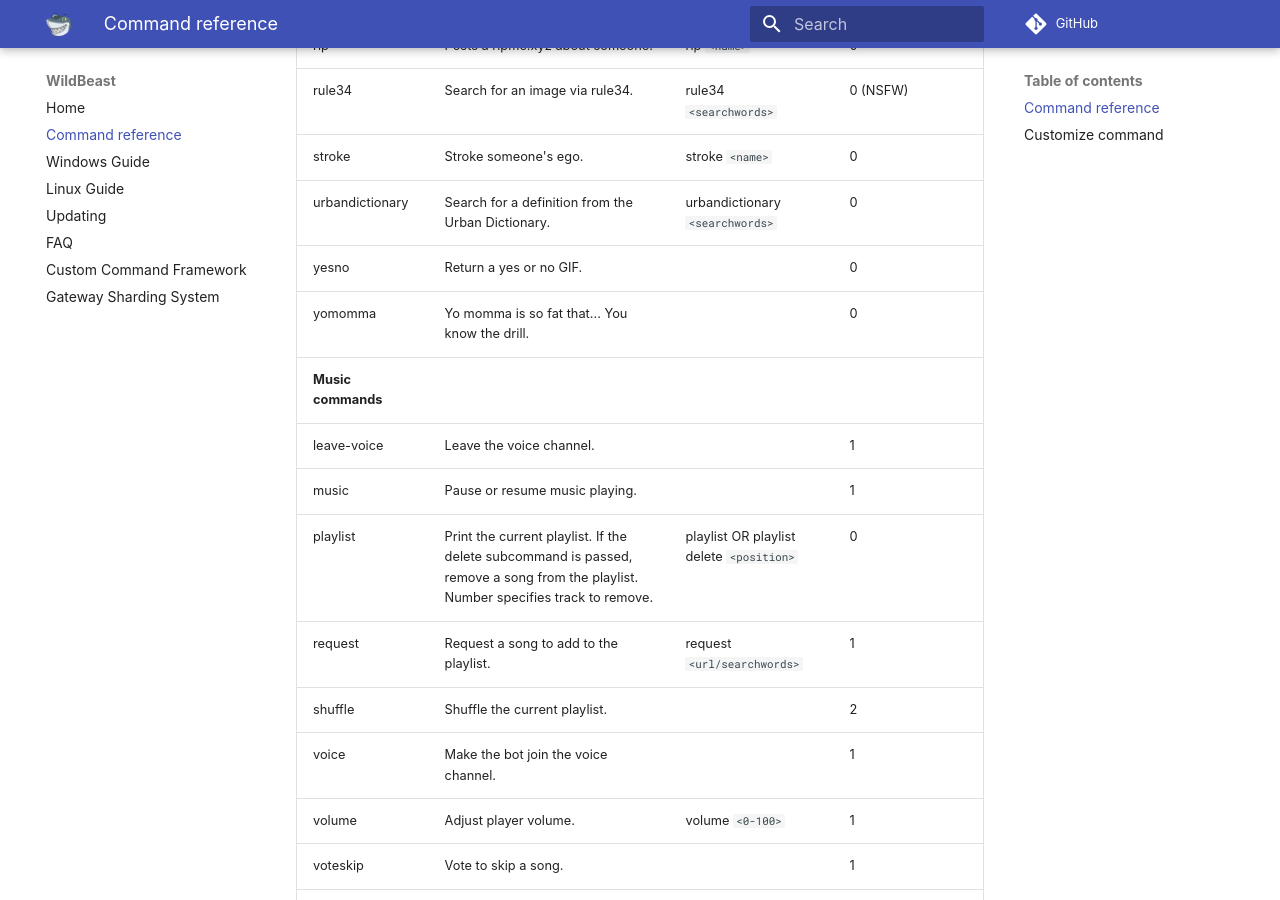
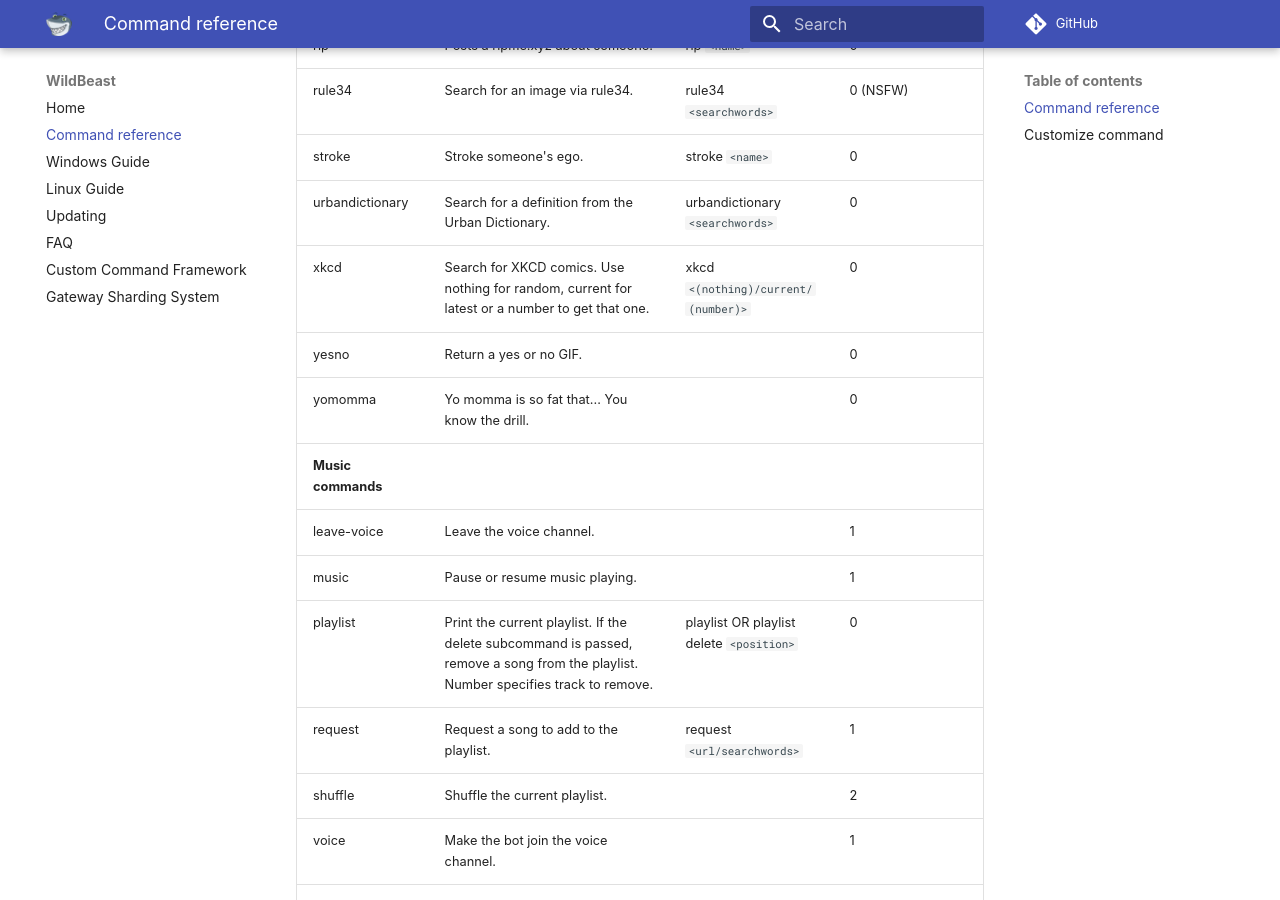
Before and after one commit to TheSharks/WildBeastDocs, an MkDocs documentation site: the page built from docs/commands.md, in a window 1280 px wide and 900 px high, scrolled down 2490 px. Built offline with MkDocs 1.6.1 and Material for MkDocs 9.7.7, drawn with Linux system fonts in a browser that asks for light colours; some web fonts are replaced; comment, search, counter and statistics services are not loaded; old or Windows-style settings are respelled for this version of MkDocs.

```diff
--- a/docs/commands.md
+++ b/docs/commands.md
@@ -46,6 +46,7 @@ rip | Posts a ripme.xyz about someone. | rip `<name>` | 0
 rule34 | Search for an image via rule34. | rule34 `<searchwords>` | 0 (NSFW)
 stroke | Stroke someone's ego. | stroke `<name>` | 0
 urbandictionary | Search for a definition from the Urban Dictionary. | urbandictionary `<searchwords>` | 0
+xkcd | Search for XKCD comics. Use nothing for random, current for latest or a number to get that one. | xkcd `<(nothing)/current/(number)>` | 0
 yesno | Return a yes or no GIF. |  | 0
 yomomma | Yo momma is so fat that... You know the drill. |  | 0
 **Music commands** |
```
Also changed, not shown: docs/index.md (+2 -1 lines), docs/install_windows.md (+4 -2 lines).
